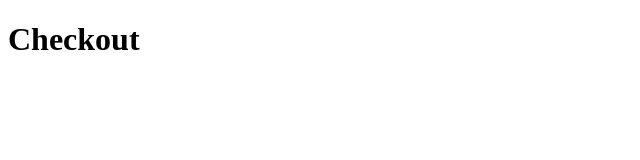
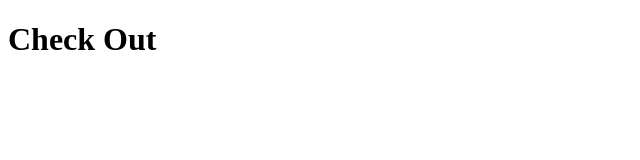
Before and after one commit to padmajaar/ecommerce-site, a Next.js app: page /checkout in a window 1280 px wide. Shown: the top 160 px of the page, without its empty margins (0-640 px from the left). Built offline with nearby package versions, Linux system fonts and the light colour scheme.

Commit message:
added CSS for cart page

```diff
--- a/app/checkout/page.tsx
+++ b/app/checkout/page.tsx
@@ -1,3 +1,7 @@
 export default function CheckoutPage(){
-    return <h1>Checkout</h1>
+    return (
+        <div className="container mx-auto p-8 flex flex-col items-center justify-center h-screen">
+        <h1 className="text-4xl font-bold mb-4">Check Out</h1>
+      </div>
+    )
 }
```
Also changed, not shown: app/cart/page.tsx (+9 -6 lines).
